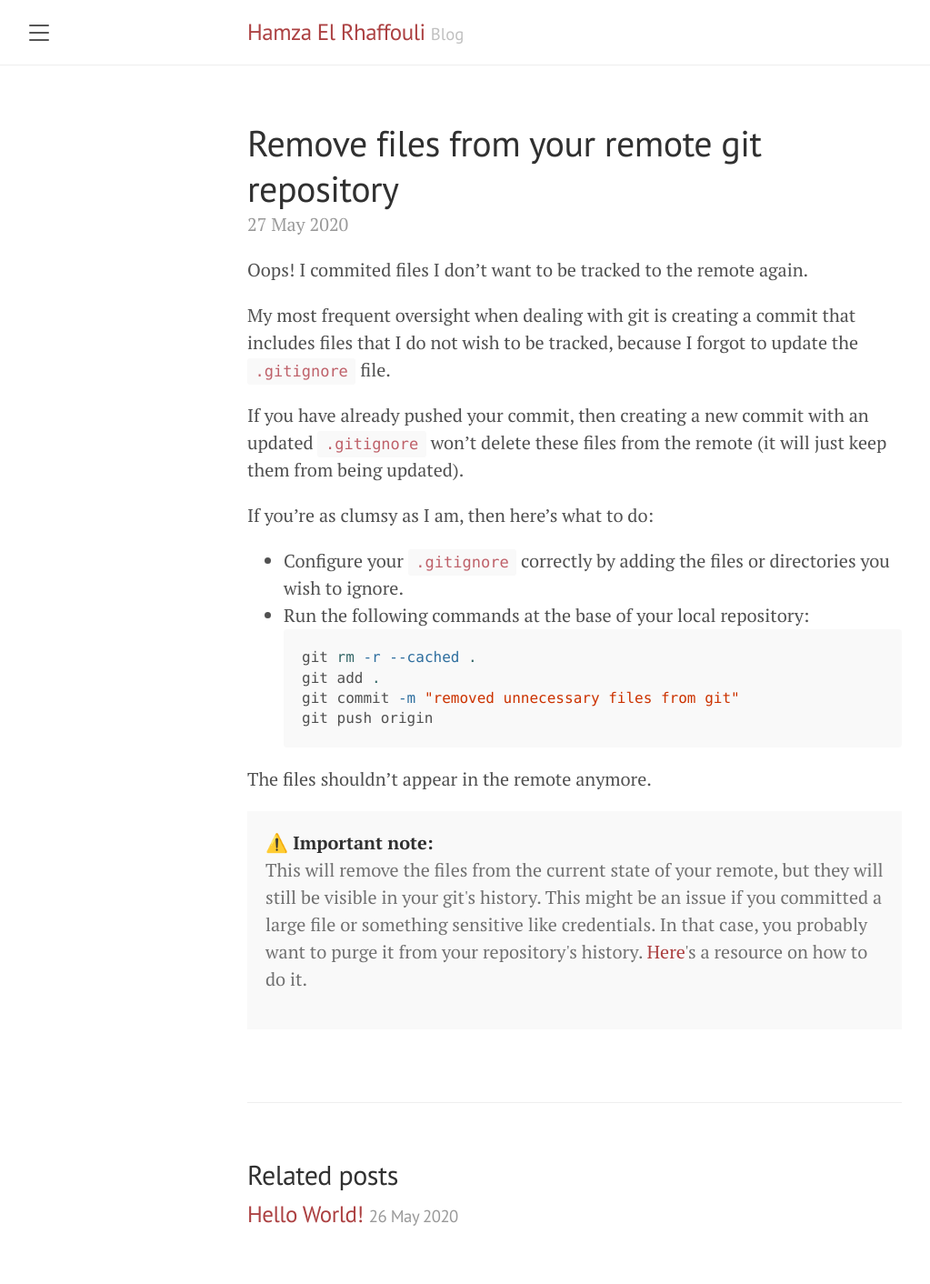
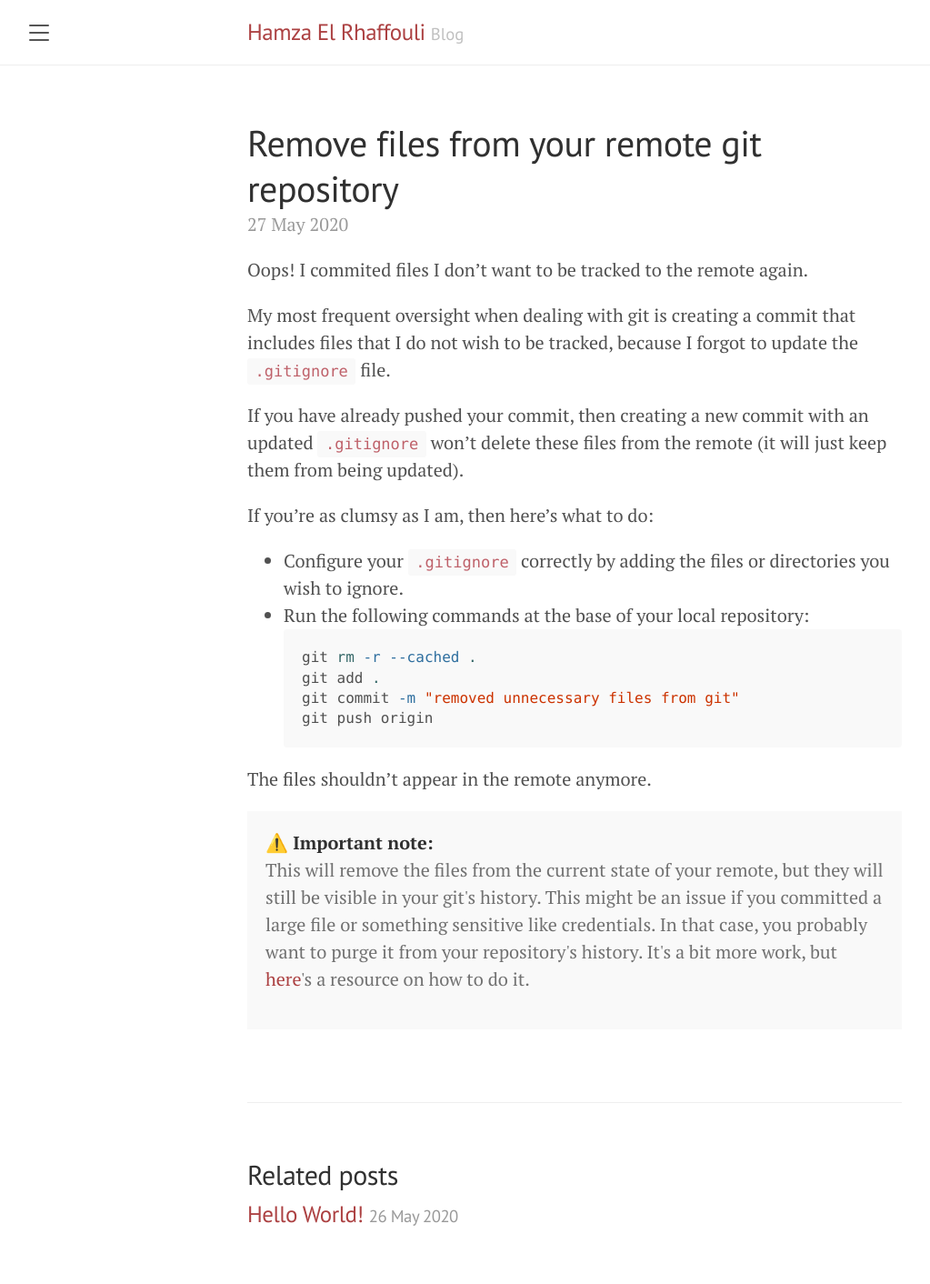
Before and after one commit to elrhaff/elrhaff.github.io, a Jekyll site: the page built from _posts/2020-05-27-remove-files-from-remote-git.md, in a window 1280 px wide. Shown: the whole page at 91% size, without its empty margins (8-1031 px from the left). Built offline with Jekyll 4.4.1, drawn with Linux system fonts in a browser that asks for light colours; comment, search, counter and statistics services are not loaded.

Commit message:
rephrase

```diff
--- a/_posts/2020-05-27-remove-files-from-remote-git.md
+++ b/_posts/2020-05-27-remove-files-from-remote-git.md
@@ -26,6 +26,6 @@
 <div class="message">
     <strong>⚠️ Important note:</strong>
 
-    <p>This will remove the files from the current state of your remote, but they will still be visible in your git's history. This might be an issue if you committed a large file or something sensitive like credentials. In that case, you probably want to purge it from your repository's history. <a href="https://help.github.com/en/github/authenticating-to-github/removing-sensitive-data-from-a-repository">Here</a>'s a resource on how to do it.
+    <p>This will remove the files from the current state of your remote, but they will still be visible in your git's history. This might be an issue if you committed a large file or something sensitive like credentials. In that case, you probably want to purge it from your repository's history. It's a bit more work, but <a href="https://help.github.com/en/github/authenticating-to-github/removing-sensitive-data-from-a-repository">here</a>'s a resource on how to do it.
     </p>
 </div>
```
